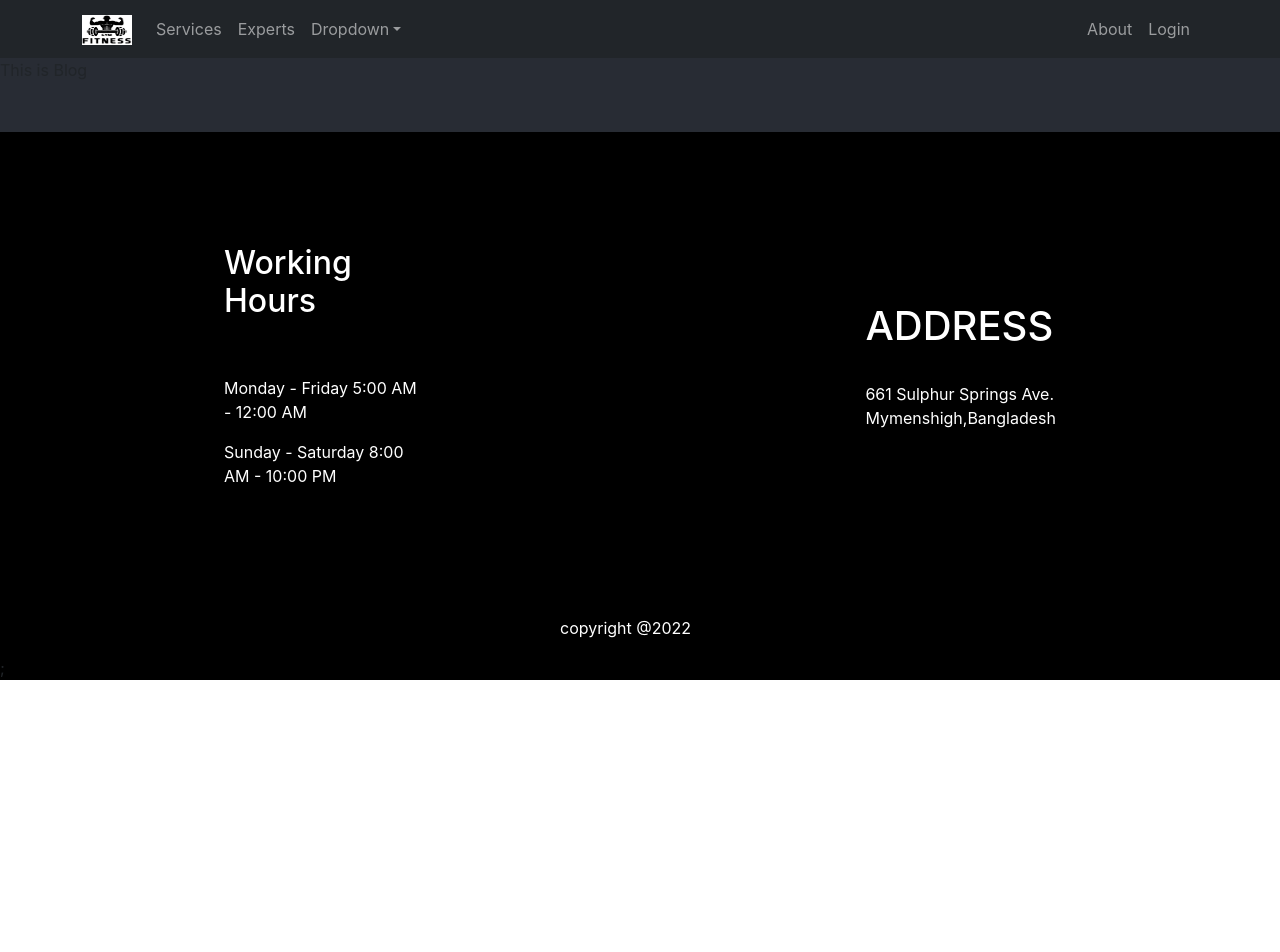
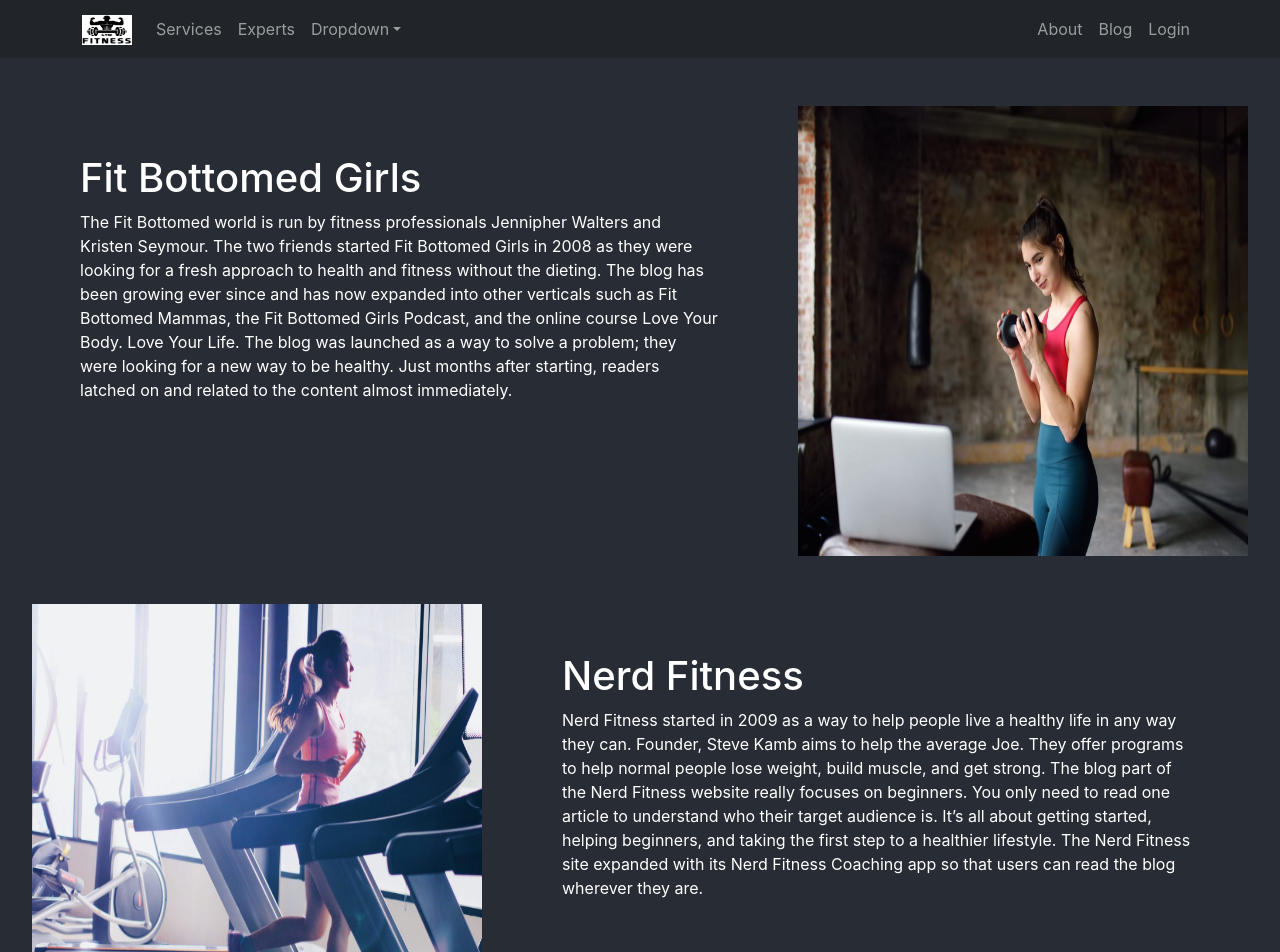
Before and after one commit to minhaz50/fitness-care, a React (Create React App) app: page /blog in a window 1280 px wide. Shown: the top 952 px of the page. Before the commit the page ends 800 px from the top, so only its background shows below. Built offline with nearby package versions, Linux system fonts and the light colour scheme; no server answers; the HTML template or start-up script is replaced by a standard one.

Commit message:
final commit

```diff
--- a/src/Pages/Blog/Blog.css
+++ b/src/Pages/Blog/Blog.css
@@ -0,0 +1,19 @@
+.blog-container {
+  display: flex;
+}
+.blog1-img {
+  width: 450px;
+  height: 450px;
+  margin-top: 3rem;
+  margin-right: 2rem;
+}
+.blog2-img {
+  width: 450px;
+  height: 450px;
+  margin-top: 3rem;
+  margin-left: 2rem;
+}
+.blog-text {
+  color: white;
+  margin: 6rem 5rem 0 5rem;
+}
--- a/src/Pages/Blog/Blog.js
+++ b/src/Pages/Blog/Blog.js
@@ -1,9 +1,51 @@
 import React from "react";
+import blog1 from "../../images/blog1.jpg";
+import blog2 from "../../images/blog2.jpg";
+import "./Blog.css";
 
 const Blog = () => {
   return (
     <div>
-      <p>This is Blog</p>
+      <div className="blog-container">
+        <div className="blog-text">
+          <h1> Fit Bottomed Girls </h1>
+          <p>
+            The Fit Bottomed world is run by fitness professionals Jennipher
+            Walters and Kristen Seymour. The two friends started Fit Bottomed
+            Girls in 2008 as they were looking for a fresh approach to health
+            and fitness without the dieting. The blog has been growing ever
+            since and has now expanded into other verticals such as Fit Bottomed
+            Mammas, the Fit Bottomed Girls Podcast, and the online course Love
+            Your Body. Love Your Life. The blog was launched as a way to solve a
+            problem; they were looking for a new way to be healthy. Just months
+            after starting, readers latched on and related to the content almost
+            immediately.
+          </p>
+        </div>
+        <div>
+          <img className="blog1-img" src={blog1} alt="" />
+        </div>
+      </div>
+      <div className="blog-container">
+        <div>
+          <img className="blog2-img" src={blog2} alt="" />
+        </div>
+        <div className="blog-text">
+          <h1>Nerd Fitness</h1>
+          <p>
+            Nerd Fitness started in 2009 as a way to help people live a healthy
+            life in any way they can. Founder, Steve Kamb aims to help the
+            average Joe. They offer programs to help normal people lose weight,
+            build muscle, and get strong. The blog part of the Nerd Fitness
+            website really focuses on beginners. You only need to read one
+            article to understand who their target audience is. It’s all about
+            getting started, helping beginners, and taking the first step to a
+            healthier lifestyle. The Nerd Fitness site expanded with its Nerd
+            Fitness Coaching app so that users can read the blog wherever they
+            are.{" "}
+          </p>
+        </div>
+      </div>
     </div>
   );
 };
--- a/src/Pages/Home/Expert/Expert.css
+++ b/src/Pages/Home/Expert/Expert.css
@@ -1,8 +1,17 @@
 .expert-container img {
-  width: 300px;
-  height: 300px;
+  width: 500px;
+  height: 500px;
+  margin-left: 15rem;
 }
 .details-title {
   margin: 30px 0;
   margin-left: 6rem;
+  margin-left: 27rem;
 }
+.address-details {
+  margin: 30px 0;
+  margin-left: 6rem;
+  color: white;
+  margin-left: 27rem;
+  margin-bottom: 5rem;
+}
--- a/src/Pages/Home/Expert/Expert.js
+++ b/src/Pages/Home/Expert/Expert.js
@@ -2,11 +2,12 @@
 import "./Expert.css";
 
 const Expert = ({ expert }) => {
-  const { name, img } = expert;
+  const { name, img, address } = expert;
   return (
     <div className="expert-container">
       <img src={img} alt="" />
       <h3 className="details-title">{name}</h3>
+      <h1 className="address-details">{address}</h1>
     </div>
   );
 };
--- a/src/Pages/Home/Experts/Experts.css
+++ b/src/Pages/Home/Experts/Experts.css
@@ -1,13 +1,13 @@
 .experts-container {
   display: grid;
-  grid-template-columns: repeat(2, 1fr);
+  grid-template-columns: repeat(1, 1fr);
   margin-left: 50px;
   grid-column-gap: 10px;
 }
 .experts-title {
   margin-top: 5rem;
   color: white;
-  font-size: 30px;
+  font-size: 40px;
   font-weight: 800;
   margin-left: 26rem;
   margin-bottom: 3rem;
--- a/src/Pages/Home/Experts/Experts.js
+++ b/src/Pages/Home/Experts/Experts.js
@@ -8,10 +8,10 @@
 import Expert from "../Expert/Expert";
 
 const experts = [
-  { id: 101, name: "WilliamSon", img: expert1 },
-  { id: 102, name: "Jack Brain", img: expert2 },
-  { id: 103, name: "Nehal Pattu", img: expert3 },
-  { id: 104, name: "Sana Burg", img: expert4 },
+  { id: 101, name: "WilliamSon", address: "Dhaka", img: expert1 },
+  { id: 102, name: "Jack Brain", address: "Khulna", img: expert2 },
+  { id: 103, name: "Nehal Pattu", address: "Dhaka", img: expert3 },
+  { id: 104, name: "Sana Burg", address: "Mymensingh", img: expert4 },
 ];
 
 const Experts = () => {
--- a/src/Pages/Shared/Header/Header.js
+++ b/src/Pages/Shared/Header/Header.js
@@ -54,6 +54,9 @@
               <Nav.Link as={Link} to="about">
                 About
               </Nav.Link>
+              <Nav.Link as={Link} to="blog">
+                Blog
+              </Nav.Link>
               {user ? (
                 <button
                   className="btn btn-link text-white text-decoration-none"
```
Also changed, not shown: src/images/blog1.jpg (added), src/images/blog2.jpg (added).
